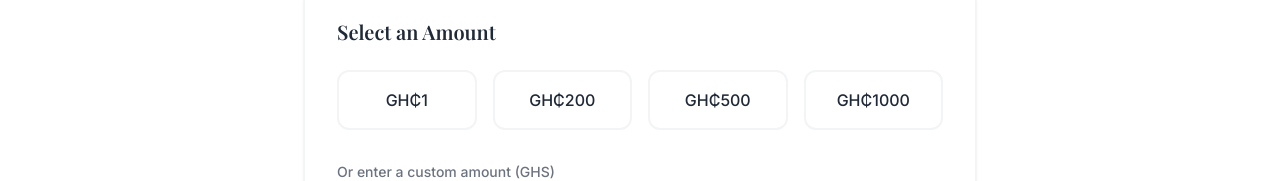
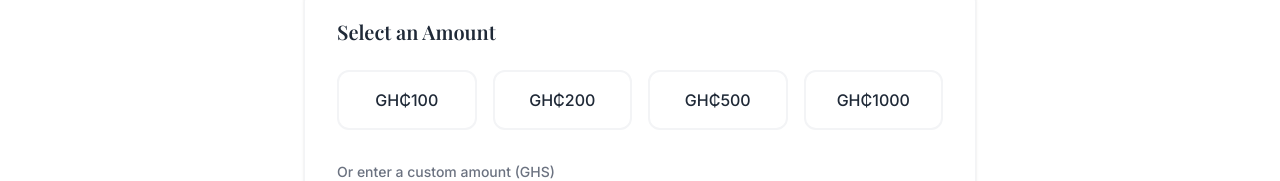
Before and after one commit to EllisOtoo/heguidesme, a Next.js app: page /donate in a window 1280 px wide. Shown: the part 392-573 px from the top of the page. Built offline with nearby package versions, Linux system fonts and the light colour scheme; no server answers.

Commit message:
feat: update donation preset amounts and hide footer on donate pages except success

```diff
--- a/app/donate/page.tsx
+++ b/app/donate/page.tsx
@@ -5,7 +5,7 @@ import { Heart } from "lucide-react";
 import { useRouter } from "next/navigation";
 
 // Preset donation amounts in GHS
-const PRESET_AMOUNTS = [1, 200, 500, 1000];
+const PRESET_AMOUNTS = [100, 200, 500, 1000];
 
 export default function DonatePage() {
   const [amount, setAmount] = useState<number | "">("");
--- a/components/layout/ConditionalFooter.tsx
+++ b/components/layout/ConditionalFooter.tsx
@@ -5,9 +5,16 @@ import Footer from "./Footer";
 
 const ConditionalFooter = () => {
   const pathname = usePathname();
-  const isRevealPage = pathname?.startsWith("/reveal");
 
-  if (isRevealPage) {
+  // Routes where footer should be HIDDEN
+  const hiddenRoutes = ["/reveal", "/donate"];
+
+  // Exception: Show footer on the success page
+  const isSuccessPage = pathname === "/donate/checkout/success";
+
+  const shouldHide = hiddenRoutes.some(route => pathname?.startsWith(route)) && !isSuccessPage;
+
+  if (shouldHide) {
     return null;
   }
 
```
